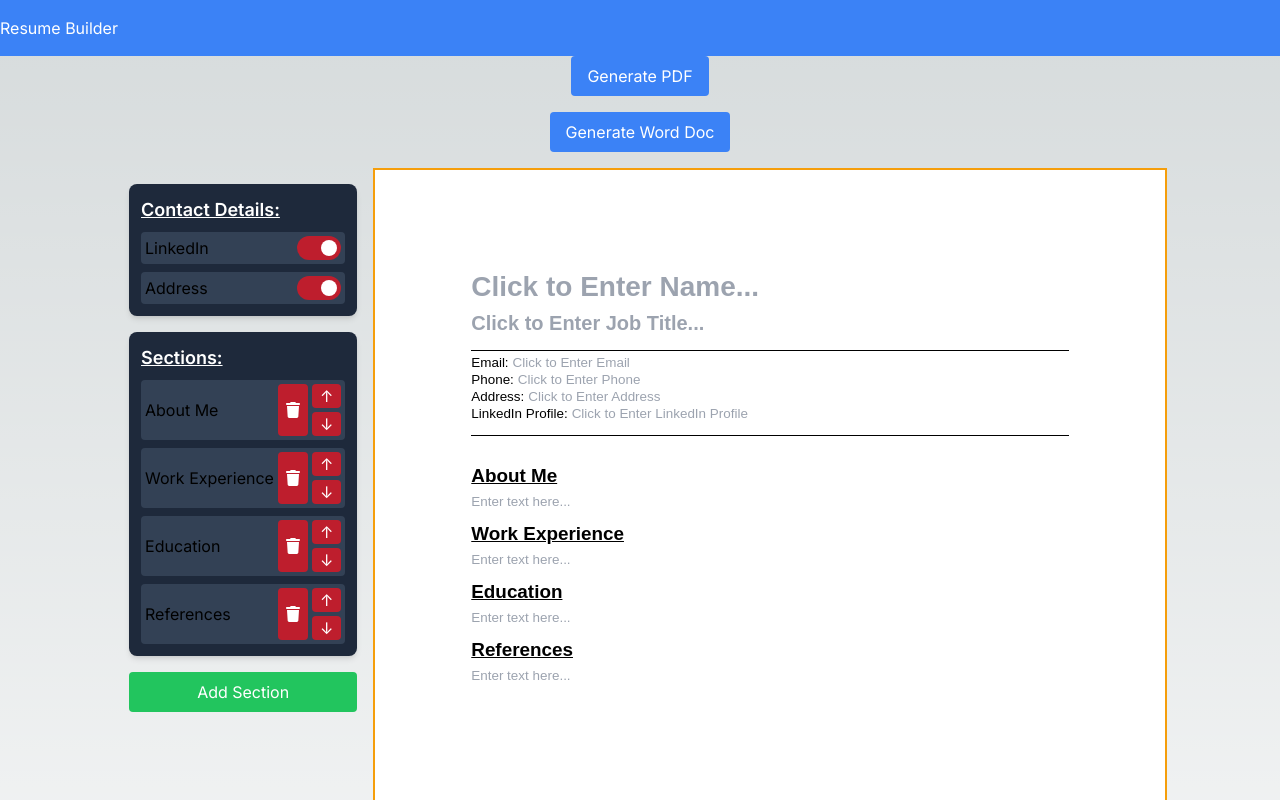
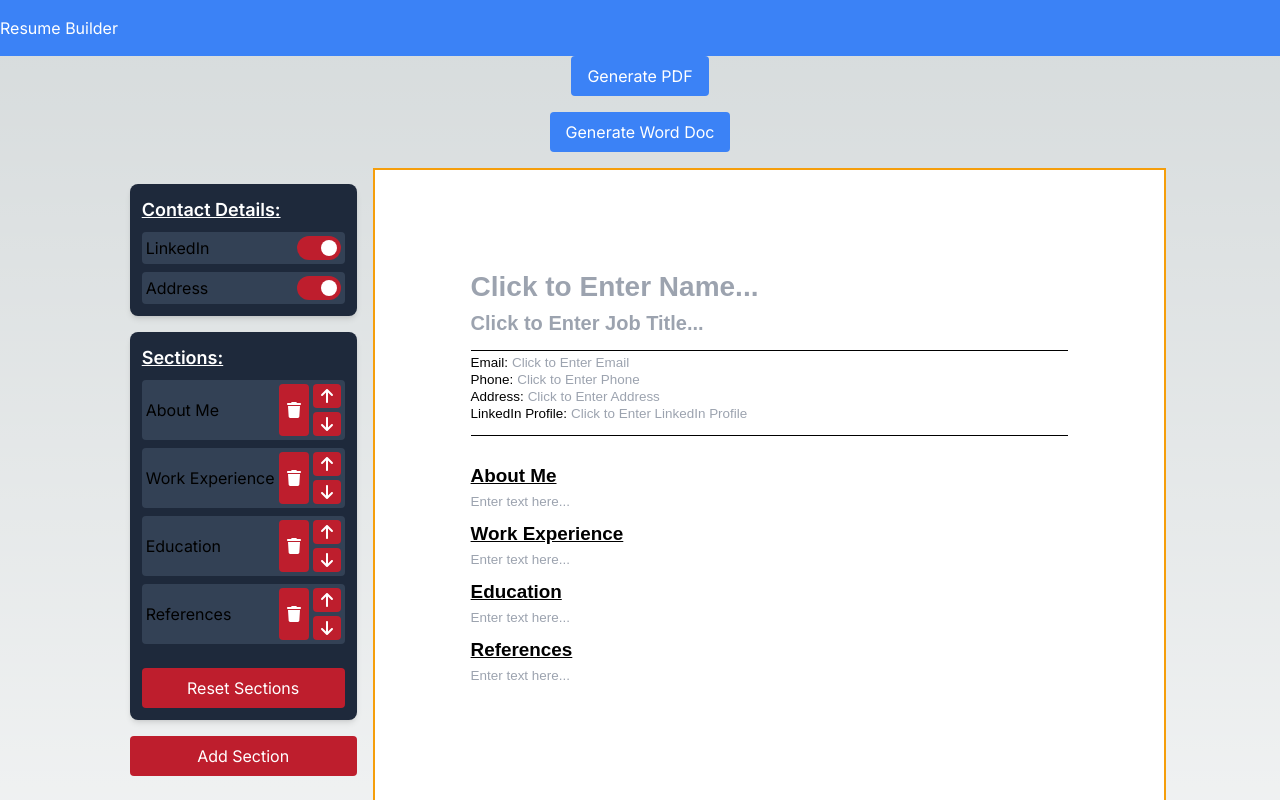
Before and after one commit to JackBadawy/resume_builder, a Next.js app: page / in a window 1280 px wide. Shown: the top 800 px of the page. Built offline with nearby package versions, Linux system fonts and the light colour scheme.

Commit message:
reset sections implementation

```diff
--- a/src/app/Components/UtilitiesPanel.tsx
+++ b/src/app/Components/UtilitiesPanel.tsx
@@ -1,9 +1,13 @@
-import { useState } from "react";
+import React, { useState } from "react";
 import { useSections } from "../Context/SectionsContext";
 import ToggleSwitch from "./ToggleSwitch";
 import { useContactDetails } from "../Context/ContactDetailsContext";
 import { FontAwesomeIcon } from "@fortawesome/react-fontawesome";
-import { faTrash } from "@fortawesome/free-solid-svg-icons";
+import {
+  faTrash,
+  faArrowUp,
+  faArrowDown,
+} from "@fortawesome/free-solid-svg-icons";
 
 const UtilityPanel: React.FC = () => {
   const {
@@ -12,6 +16,7 @@ const UtilityPanel: React.FC = () => {
     moveSectionUp,
     moveSectionDown,
     deleteSection,
+    resetSections,
   } = useSections();
   const {
     linkedInEnabled,
@@ -62,6 +67,7 @@ const UtilityPanel: React.FC = () => {
         <h2 className="underline text-white text-lg font-semibold">
           Sections:
         </h2>
+
         <ul className="flex flex-col gap-2 mt-2">
           {sections.map((section, index) => (
             <li
@@ -81,24 +87,31 @@ const UtilityPanel: React.FC = () => {
                     onClick={() => moveSectionUp(index)}
                     className="bg-bws text-white px-2 rounded"
                   >
-                    ↑
+                    <FontAwesomeIcon icon={faArrowUp} />
                   </button>
                   <button
                     onClick={() => moveSectionDown(index)}
                     className="bg-bws text-white px-2 rounded"
                   >
-                    ↓
+                    <FontAwesomeIcon icon={faArrowDown} />
                   </button>
                 </div>
               </div>
             </li>
           ))}
+          <button
+            onClick={resetSections}
+            className="mt-4 px-4 py-2 bg-bws text-white rounded"
+          >
+            Reset Sections
+          </button>
         </ul>
       </div>
+
       {newSectionPrompt === false ? (
         <button
           onClick={() => setNewSecPrompt(true)}
-          className="mb-4 px-4 py-2 bg-green-500 text-white rounded"
+          className="mb-4 px-4 py-2 bg-bws text-white rounded"
         >
           Add Section
         </button>
@@ -112,7 +125,7 @@ const UtilityPanel: React.FC = () => {
           />
           <button
             onClick={handleAddSection}
-            className="mb-4 px-4 py-2 bg-green-500 text-white rounded"
+            className="mb-4 px-4 py-2 bg-bws text-white rounded"
           >
             Submit
           </button>
--- a/src/app/Context/SectionsContext.tsx
+++ b/src/app/Context/SectionsContext.tsx
@@ -18,6 +18,7 @@ interface SectionsContextType {
   moveSectionUp: (index: number) => void;
   moveSectionDown: (index: number) => void;
   deleteSection: (index: number) => void;
+  resetSections: () => void;
 }
 
 const SectionsContext = createContext<SectionsContextType | undefined>(
@@ -76,6 +77,15 @@ export const SectionsProvider: React.FC<{ children: ReactNode }> = ({
     setSections(newSections);
   };
 
+  const resetSections = () => {
+    setSections([
+      { heading: "About Me", text: "" },
+      { heading: "Work Experience", text: "" },
+      { heading: "Education", text: "" },
+      { heading: "References", text: "" },
+    ]);
+  };
+
   return (
     <SectionsContext.Provider
       value={{
@@ -85,6 +95,7 @@ export const SectionsProvider: React.FC<{ children: ReactNode }> = ({
         moveSectionUp,
         moveSectionDown,
         deleteSection,
+        resetSections,
       }}
     >
       {children}
```
